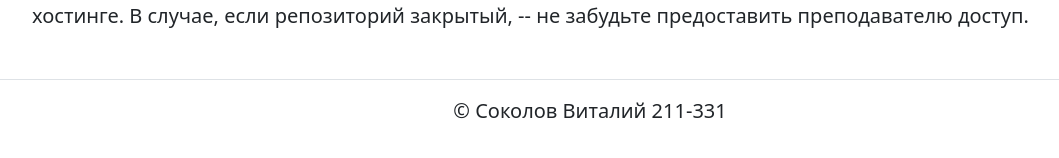
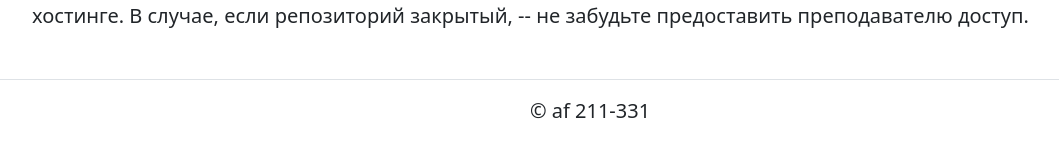
Before and after one commit to alwaysmakemistakes/lab1_2023, a Flask app: page / in a window 1280 px wide. Shown: the part 2126-2284 px from the top of the page, without its empty margins (50-1109 px from the left). Run offline with Flask 2, Linux system fonts and the light colour scheme.

Commit message:
Update base.html

```diff
--- a/app/templates/base.html
+++ b/app/templates/base.html
@@ -54,7 +54,7 @@
       <div class="row">
       </div>
       <div class="border-top">
-        <p class="col-lg-6 mx-auto mt-3 text-black text-center">&copy; Соколов Виталий 211-331</p>
+        <p class="col-lg-6 mx-auto mt-3 text-black text-center">&copy; af 211-331</p>
       </div>
     </footer>
 
```
